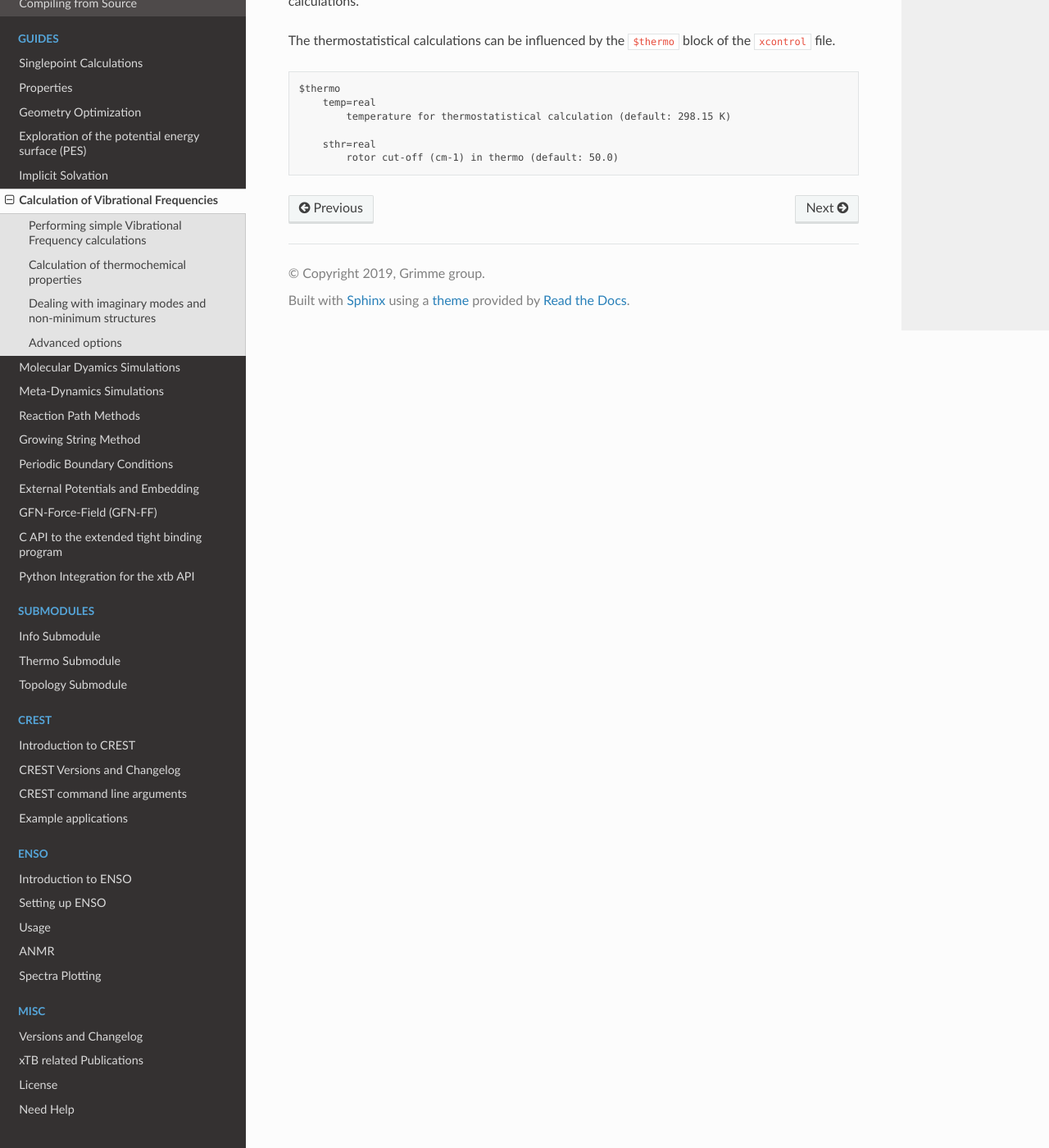
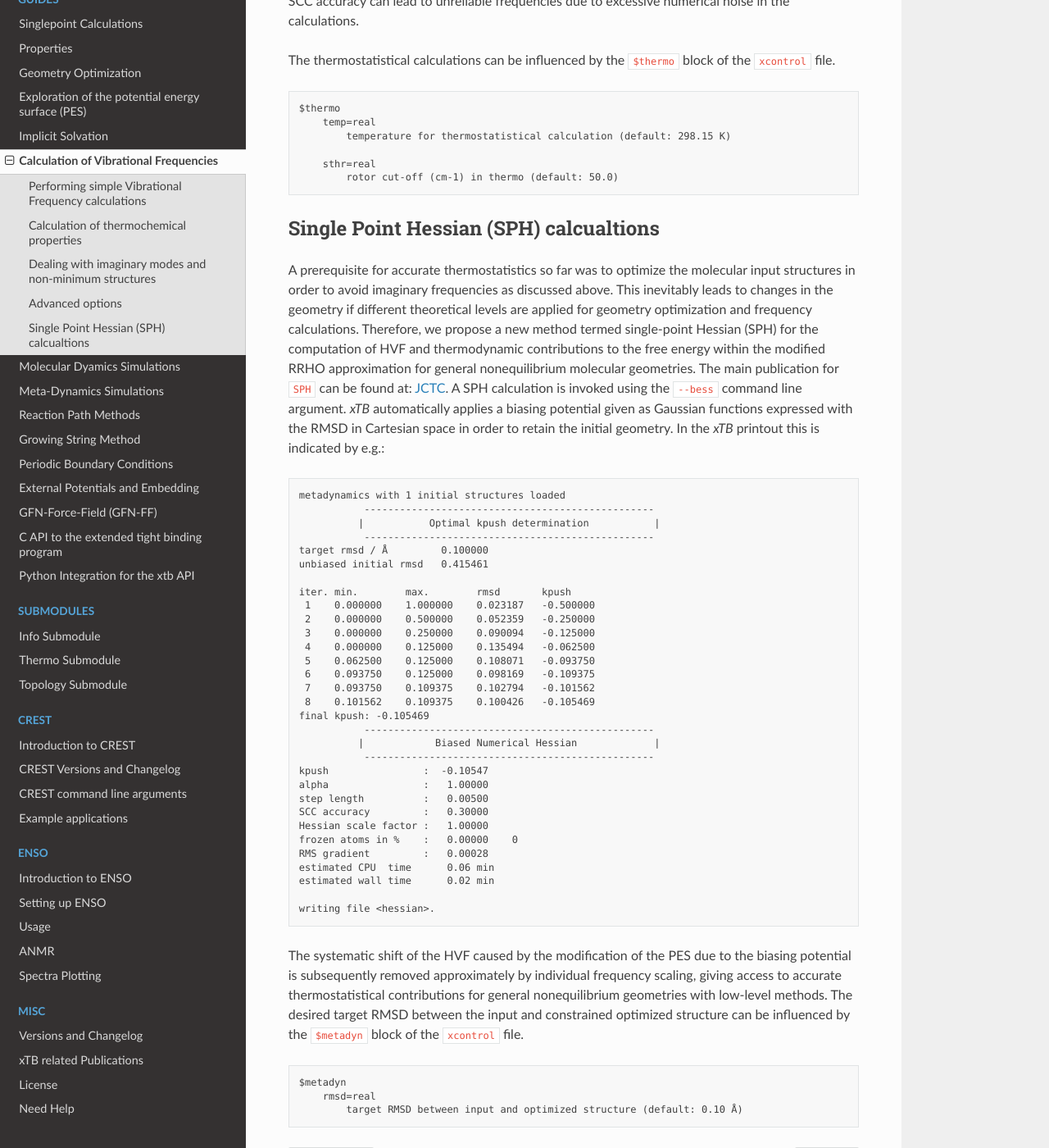
Before and after one commit to grimme-lab/xtb_docs, a Sphinx documentation site: the page built from source/hessian.rst, in a window 1280 px wide and 1400 px high, scrolled down 4153 px. Shown: the whole window at 82% size. Built offline with Sphinx 7.4.7 and the Read the Docs theme 2.0.0, drawn with Linux system fonts in a browser that asks for light colours; some of the changed text lies outside the part shown.

Commit message:
Added SPS description
SPH added

```diff
--- a/source/hessian.rst
+++ b/source/hessian.rst
@@ -198,3 +198,52 @@ The thermostatistical calculations can be influenced by the ``$thermo`` block of
 
        sthr=real
            rotor cut-off (cm-1) in thermo (default: 50.0)
+
+Single Point Hessian (SPH) calcualtions
+_______________________________________________________
+
+A prerequisite for accurate thermostatistics so far was to optimize the molecular input structures in order to avoid imaginary frequencies as discussed above.  This inevitably leads to changes in the geometry if different theoretical levels are applied for geometry optimization and frequency calculations. Therefore, we propose a new method termed single-point Hessian (SPH) for the computation of HVF and thermodynamic contributions to the free energy within the modified RRHO approximation for general nonequilibrium molecular geometries. The main publication for ``SPH`` can be found at: `JCTC <https://doi.org/10.1021/acs.jctc.0c01306>`_.
+A SPH calculation is invoked using the ``--bess`` command line argument. *xTB* automatically applies a biasing potential given as Gaussian functions expressed with the RMSD in Cartesian space in order to retain the initial geometry. In the *xTB* printout this is indicated by e.g.:
+
+.. code:: text
+
+   metadynamics with 1 initial structures loaded
+              -------------------------------------------------
+             |           Optimal kpush determination           |
+              -------------------------------------------------
+   target rmsd / Å         0.100000
+   unbiased initial rmsd   0.415461
+
+   iter. min.        max.        rmsd       kpush
+    1    0.000000    1.000000    0.023187   -0.500000
+    2    0.000000    0.500000    0.052359   -0.250000
+    3    0.000000    0.250000    0.090094   -0.125000
+    4    0.000000    0.125000    0.135494   -0.062500
+    5    0.062500    0.125000    0.108071   -0.093750
+    6    0.093750    0.125000    0.098169   -0.109375
+    7    0.093750    0.109375    0.102794   -0.101562
+    8    0.101562    0.109375    0.100426   -0.105469
+   final kpush: -0.105469
+              -------------------------------------------------
+             |            Biased Numerical Hessian             |
+              -------------------------------------------------
+   kpush                :  -0.10547
+   alpha                :   1.00000
+   step length          :   0.00500
+   SCC accuracy         :   0.30000
+   Hessian scale factor :   1.00000
+   frozen atoms in %    :   0.00000    0
+   RMS gradient         :   0.00028
+   estimated CPU  time      0.06 min
+   estimated wall time      0.02 min
+
+   writing file <hessian>.
+
+The systematic shift of the HVF caused by the modification of the PES due to the biasing potential is subsequently removed approximately by individual frequency scaling, giving access to accurate thermostatistical contributions for general nonequilibrium geometries with low-level methods.
+The desired target RMSD between the input and constrained optimized structure can be influenced by the ``$metadyn`` block of the ``xcontrol`` file.
+
+.. code:: text
+
+   $metadyn
+       rmsd=real
+           target RMSD between input and optimized structure (default: 0.10 Å)
```
